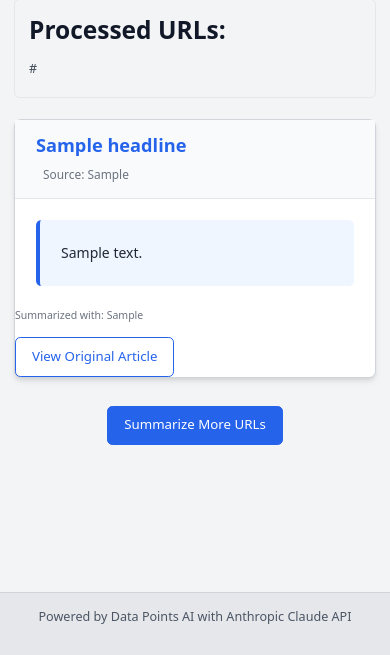
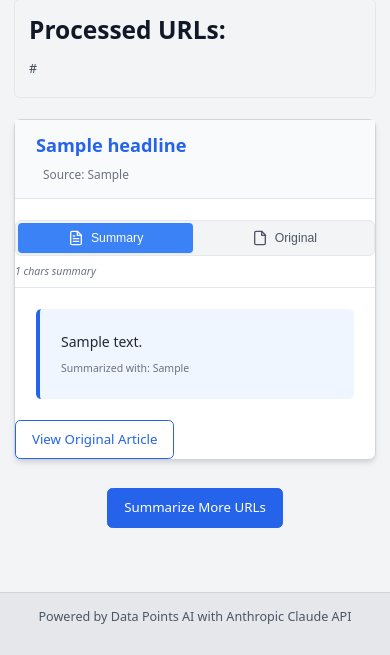
Before and after one commit to tcarmody/rss-reader, a FastAPI app: template templates/multiple_summaries.html in a window 390 px wide; the page is wider, and only the part inside the window is pictured. Shown: the part 189-844 px from the top of that part. Run offline with FastAPI, Linux system fonts and the light colour scheme; the template is opened without the code that fills it: most values are stand-ins (such as "Sample title", 1, 10 or a date in 2020); parts of the project's set-up code (start-up, migrations or seed data) failed here and were passed over.

Commit message:
Add content toggle feature for switching between summary and original text
- Create reusable content_toggle.html component with accessible toggle UI
- Add content-toggle.js with smooth transitions and keyboard navigation
- Update feed_summary.html to use toggle for clustered articles
- Update single_summary.html and multiple_summaries.html with toggle functionality
- Preserve existing article data structure and functionality
- Include responsive design, accessibility features, and content length indicators

🤖 Generated with [Claude Code](https://claude.ai/code)

Co-Authored-By: Claude <noreply@anthropic.com>

```diff
--- /dev/null
+++ b/static/js/content-toggle.js
@@ -0,0 +1,198 @@
+/**
+ * Content Toggle Functionality
+ * Handles switching between summary and original article content
+ */
+
+class ContentToggle {
+  constructor() {
+    this.init();
+  }
+
+  init() {
+    // Initialize all content toggle containers
+    document.querySelectorAll('.content-toggle-container').forEach(container => {
+      this.setupToggle(container);
+    });
+  }
+
+  setupToggle(container) {
+    const toggleButtons = container.querySelectorAll('.toggle-btn');
+    const contentViews = container.querySelectorAll('.content-view');
+    const contentLengthEl = container.querySelector('.content-length');
+
+    // Set up button click handlers
+    toggleButtons.forEach(button => {
+      button.addEventListener('click', (e) => {
+        e.preventDefault();
+        this.switchView(container, button.dataset.view);
+      });
+    });
+
+    // Initialize content length display
+    this.updateContentLength(container);
+
+    // Set up keyboard navigation
+    this.setupKeyboardNavigation(container);
+  }
+
+  switchView(container, targetView) {
+    const toggleButtons = container.querySelectorAll('.toggle-btn');
+    const contentViews = container.querySelectorAll('.content-view');
+
+    // Update button states
+    toggleButtons.forEach(button => {
+      const isActive = button.dataset.view === targetView;
+      button.classList.toggle('active', isActive);
+      button.setAttribute('aria-checked', isActive.toString());
+    });
+
+    // Update content visibility with fade effect
+    contentViews.forEach(view => {
+      const isTargetView = view.dataset.view === targetView;
+
+      if (isTargetView) {
+        // Fade in the target view
+        view.style.opacity = '0';
+        view.classList.add('active');
+
+        // Trigger reflow for smooth animation
+        void view.offsetHeight;
+
+        view.style.transition = 'opacity 0.2s ease-in-out';
+        view.style.opacity = '1';
+      } else {
+        // Fade out and hide other views
+        view.style.transition = 'opacity 0.2s ease-in-out';
+        view.style.opacity = '0';
+
+        setTimeout(() => {
+          if (!view.dataset.view === targetView) {
+            view.classList.remove('active');
+          }
+        }, 200);
+      }
+    });
+
+    // Update content length display
+    this.updateContentLength(container, targetView);
+
+    // Log analytics event (if analytics exists)
+    this.logToggleEvent(targetView);
+  }
+
+  updateContentLength(container, currentView = 'summary') {
+    const contentLengthEl = container.querySelector('.content-length');
+    if (!contentLengthEl) return;
+
+    const summaryLength = parseInt(contentLengthEl.dataset.summaryLength) || 0;
+    const originalLength = parseInt(contentLengthEl.dataset.originalLength) || 0;
+
+    let lengthText = '';
+    if (currentView === 'summary') {
+      if (summaryLength > 0) {
+        lengthText = `${this.formatLength(summaryLength)} summary`;
+      } else {
+        lengthText = 'No summary';
+      }
+    } else {
+      if (originalLength > 0) {
+        lengthText = `${this.formatLength(originalLength)} original`;
+      } else {
+        lengthText = 'No original content';
+      }
+    }
+
+    contentLengthEl.textContent = lengthText;
+  }
+
+  formatLength(length) {
+    if (length < 1000) {
+      return `${length} chars`;
+    } else if (length < 10000) {
+      return `${(length / 1000).toFixed(1)}K chars`;
+    } else {
+      return `${Math.round(length / 1000)}K chars`;
+    }
+  }
+
+  setupKeyboardNavigation(container) {
+    const toggleButtons = container.querySelectorAll('.toggle-btn');
+
+    toggleButtons.forEach((button, index) => {
+      button.addEventListener('keydown', (e) => {
+        switch (e.key) {
+          case 'ArrowLeft':
+          case 'ArrowUp':
+            e.preventDefault();
+            const prevIndex = index === 0 ? toggleButtons.length - 1 : index - 1;
+            toggleButtons[prevIndex].focus();
+            toggleButtons[prevIndex].click();
+            break;
+
+          case 'ArrowRight':
+          case 'ArrowDown':
+            e.preventDefault();
+            const nextIndex = index === toggleButtons.length - 1 ? 0 : index + 1;
+            toggleButtons[nextIndex].focus();
+            toggleButtons[nextIndex].click();
+            break;
+
+          case 'Enter':
+          case ' ':
+            e.preventDefault();
+            button.click();
+            break;
+        }
+      });
+    });
+  }
+
+  logToggleEvent(view) {
+    // Log toggle events for analytics (if available)
+    if (typeof gtag === 'function') {
+      gtag('event', 'content_toggle', {
+        'custom_parameter': view,
+        'event_category': 'engagement'
+      });
+    }
+
+    // Log to console for debugging
+    console.log(`Content view switched to: ${view}`);
+  }
+
+  // Public method to programmatically switch views
+  switchToView(containerId, view) {
+    const container = document.querySelector(`[data-cluster-id="${containerId}"]`);
+    if (container) {
+      this.switchView(container, view);
+    }
+  }
+
+  // Public method to get current view
+  getCurrentView(containerId) {
+    const container = document.querySelector(`[data-cluster-id="${containerId}"]`);
+    if (container) {
+      const activeButton = container.querySelector('.toggle-btn.active');
+      return activeButton ? activeButton.dataset.view : 'summary';
+    }
+    return null;
+  }
+}
+
+// Initialize content toggle functionality when DOM is ready
+document.addEventListener('DOMContentLoaded', function() {
+  // Create global instance
+  window.contentToggle = new ContentToggle();
+});
+
+// Re-initialize when new content is dynamically added
+function reinitializeContentToggles() {
+  if (window.contentToggle) {
+    window.contentToggle.init();
+  }
+}
+
+// Export for use in other modules
+if (typeof module !== 'undefined' && module.exports) {
+  module.exports = ContentToggle;
+}
--- /dev/null
+++ b/templates/components/content_toggle.html
@@ -0,0 +1,265 @@
+<!-- Content Toggle Component -->
+<!-- Shows either summary or original content with toggle controls -->
+<div class="content-toggle-container" data-cluster-id="{{ cluster_id | default(loop.index) }}">
+  <!-- Toggle Controls -->
+  <div class="content-toggle-controls">
+    <div class="toggle-buttons" role="radiogroup" aria-label="Content view options">
+      <button type="button"
+              class="toggle-btn active"
+              data-view="summary"
+              role="radio"
+              aria-checked="true"
+              aria-label="Show summary">
+        <svg xmlns="http://www.w3.org/2000/svg" width="16" height="16" viewBox="0 0 24 24" fill="none" stroke="currentColor" stroke-width="2" stroke-linecap="round" stroke-linejoin="round">
+          <path d="M14 2H6a2 2 0 0 0-2 2v16a2 2 0 0 0 2 2h12a2 2 0 0 0 2-2V8z"></path>
+          <polyline points="14,2 14,8 20,8"></polyline>
+          <line x1="16" y1="13" x2="8" y2="13"></line>
+          <line x1="16" y1="17" x2="8" y2="17"></line>
+          <polyline points="10,9 9,9 8,9"></polyline>
+        </svg>
+        Summary
+      </button>
+      <button type="button"
+              class="toggle-btn"
+              data-view="original"
+              role="radio"
+              aria-checked="false"
+              aria-label="Show original text">
+        <svg xmlns="http://www.w3.org/2000/svg" width="16" height="16" viewBox="0 0 24 24" fill="none" stroke="currentColor" stroke-width="2" stroke-linecap="round" stroke-linejoin="round">
+          <path d="M14.5 2H6a2 2 0 0 0-2 2v16a2 2 0 0 0 2 2h12a2 2 0 0 0 2-2V7.5L14.5 2z"></path>
+          <polyline points="14.5,2 14.5,8 20.5,8"></polyline>
+        </svg>
+        Original
+      </button>
+    </div>
+
+    <!-- Content type indicator -->
+    <div class="content-info">
+      <span class="content-length" data-summary-length="{{ (summary_text|length) if summary_text else 0 }}" data-original-length="{{ (original_text|length) if original_text else 0 }}">
+        <!-- Length will be updated by JavaScript -->
+      </span>
+    </div>
+  </div>
+
+  <!-- Content Display Areas -->
+  <div class="content-display">
+    <!-- Summary Content (default visible) -->
+    <div class="content-view content-summary active" data-view="summary">
+      {% if summary_text %}
+        <div class="article-summary">
+          {{ summary_text|replace('\n\n', '<br><br>')|replace('\n', '<br>')|safe }}
+
+          {% if show_cluster_tags %}
+            {% include 'components/cluster_tags.html' %}
+          {% endif %}
+
+          {% if model_used %}
+            <div class="model-info">
+              Summarized with: {{ model_used }}
+            </div>
+          {% endif %}
+        </div>
+      {% else %}
+        <div class="no-content-message">
+          <p>No summary available for this content.</p>
+        </div>
+      {% endif %}
+    </div>
+
+    <!-- Original Content (hidden by default) -->
+    <div class="content-view content-original" data-view="original">
+      {% if original_text %}
+        <div class="article-content">
+          <!-- Preserve line breaks and basic formatting -->
+          <div class="original-text">
+            {{ original_text|replace('\n\n', '<br><br>')|replace('\n', '<br>')|safe }}
+          </div>
+        </div>
+      {% else %}
+        <div class="no-content-message">
+          <p>Original content not available. This may be due to paywall restrictions or content extraction limitations.</p>
+          <p class="content-hint">Try viewing the article at the original source using the link above.</p>
+        </div>
+      {% endif %}
+    </div>
+  </div>
+</div>
+
+<style>
+/* Content Toggle Styles */
+.content-toggle-container {
+  margin-top: 1rem;
+}
+
+.content-toggle-controls {
+  display: flex;
+  justify-content: space-between;
+  align-items: center;
+  margin-bottom: 1rem;
+  padding: 0.5rem 0;
+  border-bottom: 1px solid var(--color-neutral-200);
+}
+
+.toggle-buttons {
+  display: flex;
+  gap: 0.25rem;
+  background: var(--color-neutral-100);
+  border-radius: 6px;
+  padding: 2px;
+  border: 1px solid var(--color-neutral-200);
+}
+
+.toggle-btn {
+  display: flex;
+  align-items: center;
+  gap: 0.5rem;
+  padding: 0.5rem 0.75rem;
+  border: none;
+  background: transparent;
+  border-radius: 4px;
+  font-size: 0.875rem;
+  font-weight: 500;
+  cursor: pointer;
+  transition: all 0.2s ease;
+  color: var(--color-neutral-600);
+  white-space: nowrap;
+}
+
+.toggle-btn:hover {
+  background: var(--color-neutral-50);
+  color: var(--color-neutral-800);
+}
+
+.toggle-btn.active {
+  background: var(--color-primary-500, #3b82f6);
+  color: white;
+  box-shadow: 0 1px 2px rgba(0, 0, 0, 0.05);
+}
+
+.toggle-btn.active:hover {
+  background: var(--color-primary-600, #2563eb);
+  color: white;
+}
+
+.toggle-btn svg {
+  flex-shrink: 0;
+}
+
+.content-info {
+  font-size: 0.75rem;
+  color: var(--color-neutral-500);
+}
+
+.content-length {
+  font-style: italic;
+}
+
+.content-display {
+  position: relative;
+}
+
+.content-view {
+  display: none;
+  animation: fadeIn 0.2s ease-in-out;
+}
+
+.content-view.active {
+  display: block;
+}
+
+@keyframes fadeIn {
+  from { opacity: 0; }
+  to { opacity: 1; }
+}
+
+.article-content {
+  line-height: 1.6;
+  color: var(--color-neutral-700);
+}
+
+.original-text {
+  padding: 1rem;
+  background: var(--color-neutral-50);
+  border-radius: 6px;
+  border-left: 3px solid var(--color-primary-400);
+  font-family: inherit;
+  font-size: 0.95rem;
+  line-height: 1.7;
+  max-height: 600px;
+  overflow-y: auto;
+}
+
+.no-content-message {
+  padding: 2rem 1rem;
+  text-align: center;
+  background: var(--color-neutral-50);
+  border-radius: 6px;
+  border: 1px dashed var(--color-neutral-300);
+}
+
+.no-content-message p {
+  margin: 0 0 0.5rem 0;
+  color: var(--color-neutral-600);
+}
+
+.content-hint {
+  font-size: 0.875rem;
+  color: var(--color-neutral-500);
+}
+
+.model-info {
+  margin-top: 0.5rem;
+  font-size: 0.75rem;
+  color: var(--color-neutral-500);
+}
+
+/* Responsive design */
+@media (max-width: 768px) {
+  .content-toggle-controls {
+    flex-direction: column;
+    gap: 0.5rem;
+    align-items: stretch;
+  }
+
+  .toggle-buttons {
+    justify-content: center;
+  }
+
+  .toggle-btn {
+    flex: 1;
+    justify-content: center;
+  }
+
+  .original-text {
+    padding: 0.75rem;
+    font-size: 0.9rem;
+    max-height: 400px;
+  }
+}
+
+/* High contrast mode support */
+@media (prefers-contrast: high) {
+  .toggle-buttons {
+    border-width: 2px;
+  }
+
+  .toggle-btn.active {
+    border: 2px solid var(--color-primary-700, #1d4ed8);
+  }
+
+  .original-text {
+    border-left-width: 4px;
+  }
+}
+
+/* Reduced motion support */
+@media (prefers-reduced-motion: reduce) {
+  .content-view {
+    animation: none;
+  }
+
+  .toggle-btn {
+    transition: none;
+  }
+}
+</style>
--- a/templates/multiple_summaries.html
+++ b/templates/multiple_summaries.html
@@ -41,15 +41,12 @@
           {% endif %}
         </header>
 
-        <div class="article-summary">
-          {{ cluster[0].summary.summary|replace('\n\n', '<br><br>')|replace('\n', '<br>')|safe }}
-        </div>
-
-        {% if cluster[0].model_used %}
-          <div style="margin-top: 0.5rem; font-size: 0.75rem; color: var(--color-neutral-500);">
-            Summarized with: {{ cluster[0].model_used }}
-          </div>
-        {% endif %}
+        {% set cluster_id = 'multi-' ~ loop.index %}
+        {% set summary_text = cluster[0].summary.summary %}
+        {% set original_text = cluster[0].content or '' %}
+        {% set show_cluster_tags = false %}
+        {% set model_used = cluster[0].model_used %}
+        {% include 'components/content_toggle.html' %}
 
         <footer class="summary-actions" style="margin-top: 1rem;">
           <a href="{{ cluster[0].link }}" class="button outline" target="_blank" rel="noopener noreferrer">View Original Article</a>
@@ -71,3 +68,8 @@
     <a href="{{ url_for('summarize_single_get') }}" class="button">Summarize More URLs</a>
   </div>
 {% endblock main_content %}
+
+{% block extra_scripts %}
+<!-- Include content toggle functionality -->
+<script src="{{ url_for('static', path='js/content-toggle.js') }}"></script>
+{% endblock extra_scripts %}
```
Also changed, not shown: templates/feed_summary.html (+8 -11 lines), templates/single_summary.html (+8 -9 lines).
